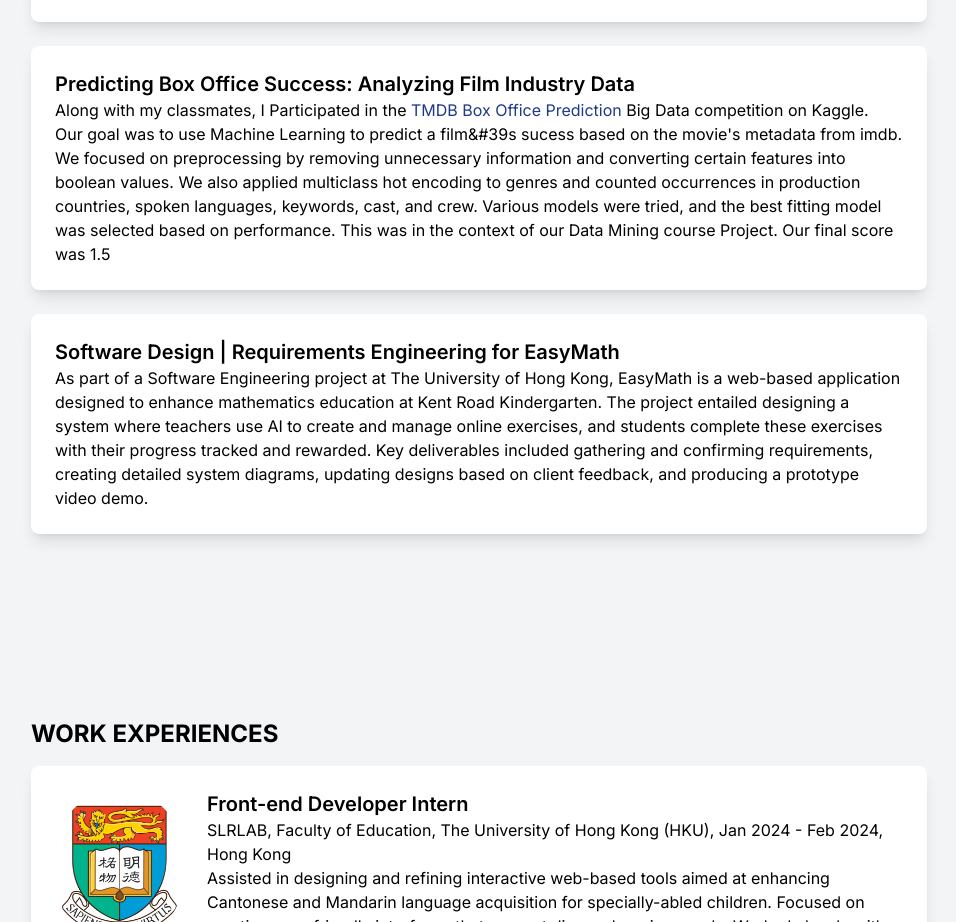
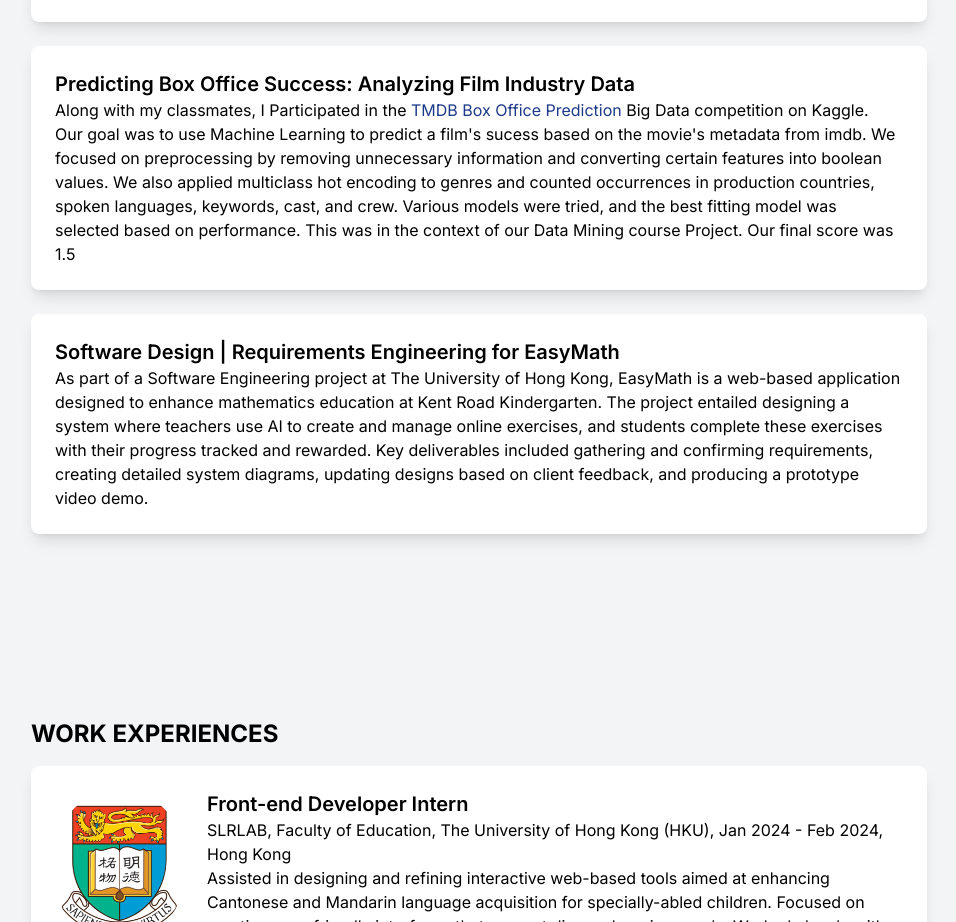
Before and after one commit to omarabdesslem/web_proj, a Next.js app: page / in a window 1280 px wide. Shown: the part 1080-2002 px from the top of the page, without its empty margins (161-1117 px from the left). Built offline with nearby package versions, Linux system fonts and the light colour scheme.

Commit message:
replaced ' with &#39

```diff
--- a/app/page.tsx
+++ b/app/page.tsx
@@ -150,7 +150,7 @@ export default function CV() {
           </p>
           <p>
             {" "}
-            Our goal was to use Machine Learning to predict a film&#39s sucess
+            Our goal was to use Machine Learning to predict a film&#39;s sucess
             based on the movie's metadata from imdb. We focused on preprocessing
             by removing unnecessary information and converting certain features
             into boolean values. We also applied multiclass hot encoding to
```
